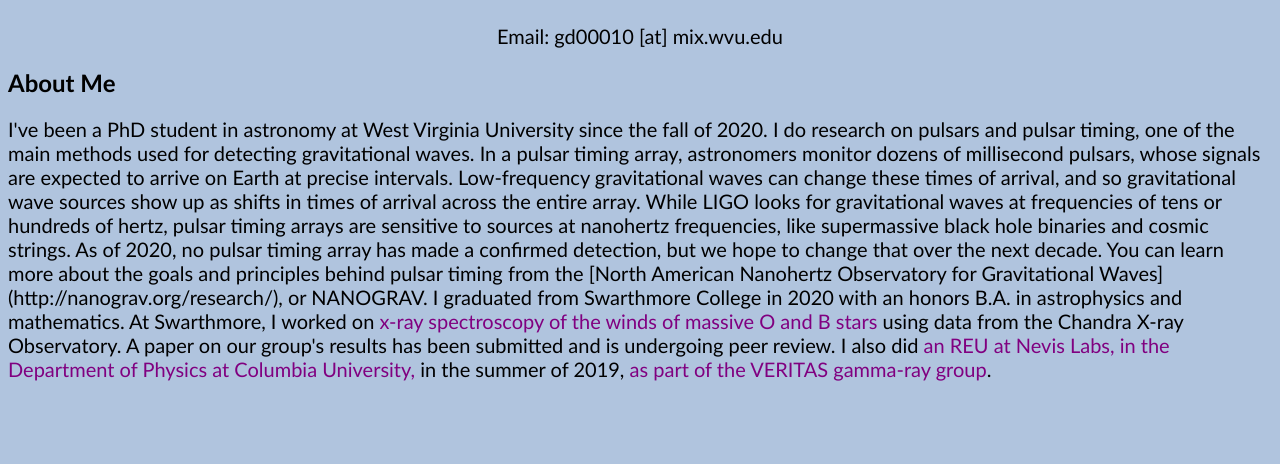
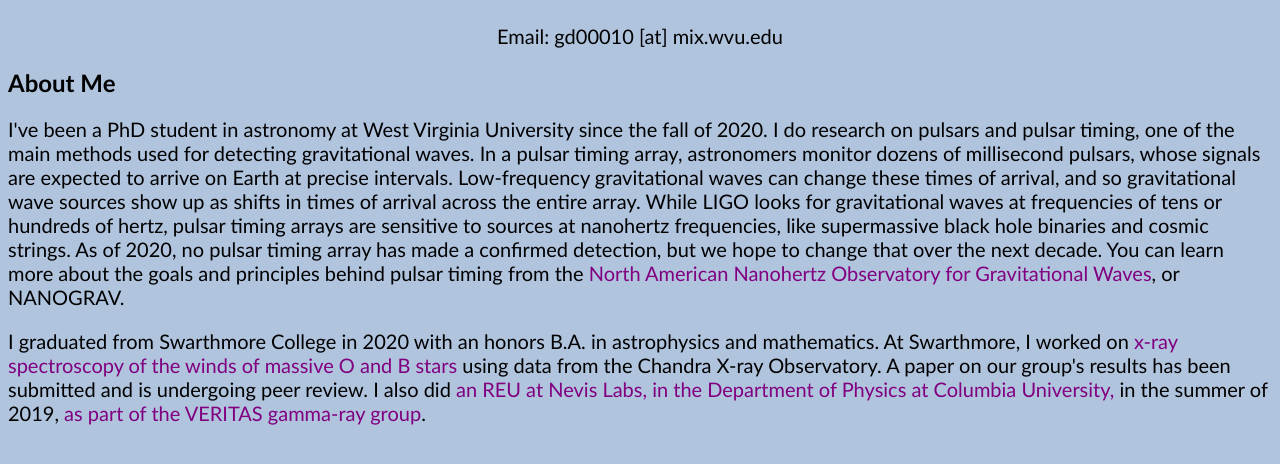
Before and after one commit to GrahamDoskoch/GrahamDoskoch.github.io, a plain HTML site: page index.html in a window 1280 px wide. Shown: the part 78-542 px from the top of the page. Drawn offline with Linux system fonts and the light colour scheme.

Commit message:
Update index.html

```diff
--- a/index.html
+++ b/index.html
@@ -86,8 +86,10 @@
     While LIGO looks for gravitational waves at frequencies of tens or hundreds of hertz, pulsar timing arrays are sensitive to sources
     at nanohertz frequencies, like supermassive black hole binaries and cosmic strings. As of 2020, no pulsar timing array has made
     a confirmed detection, but we hope to change that over the next decade. You can learn more about the goals and principles behind
-    pulsar timing from the [North American Nanohertz Observatory for Gravitational Waves](http://nanograv.org/research/), or NANOGRAV.
-
+    pulsar timing from the <a href="http://nanograv.org/research/">North American Nanohertz Observatory for Gravitational Waves</a>,
+    or NANOGRAV.
+  </p>
+  <p>
     I graduated from Swarthmore College in 2020 with an honors B.A. in astrophysics and mathematics. At Swarthmore, I worked on
     <a href="https://astro.swarthmore.edu/~cohen/students.html">x-ray spectroscopy of the winds of massive O and B stars</a>
     using data from the Chandra X-ray Observatory. A paper on our group's results has been submitted and is undergoing peer
```
